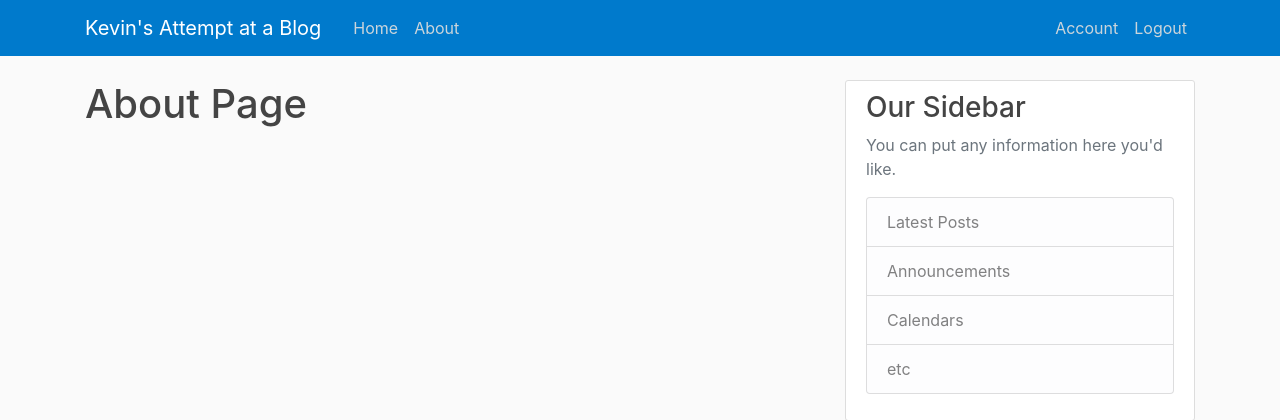
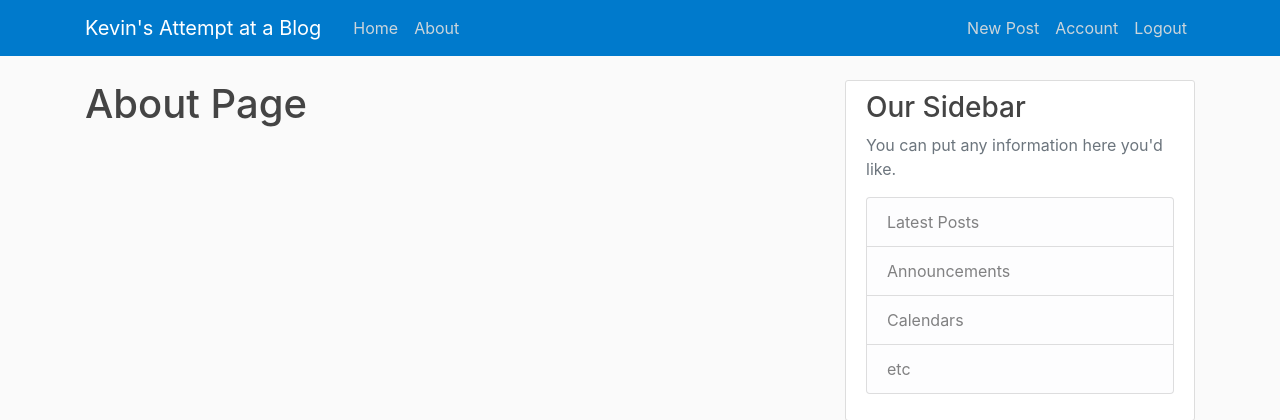
Before and after one commit to kevinhamlin/flask_project, a Flask app: page /about in a window 1280 px wide. Shown: the top 420 px of the page. Run offline with Flask 2, Linux system fonts and the light colour scheme; the visitor is signed in with stand-in values (Sample User, id 1); some libraries are stand-ins or nearby versions.

Commit message:
Added "New Post" link for logged in users

```diff
--- a/main/templates/layout.html
+++ b/main/templates/layout.html
@@ -30,6 +30,7 @@
             <!-- Right Side of Naviation Hader -->
             <div class="navbar-nav">
                 {% if current_user.is_authenticated %}
+                    <a class="nav-item nav-link" href="{{ url_for('create_post') }}">New Post</a>
                     <a class="nav-item nav-link" href="{{ url_for('account') }}">Account</a>
                     <a class="nav-item nav-link" href="{{ url_for('logout') }}">Logout</a>
                 {% else %}
```
